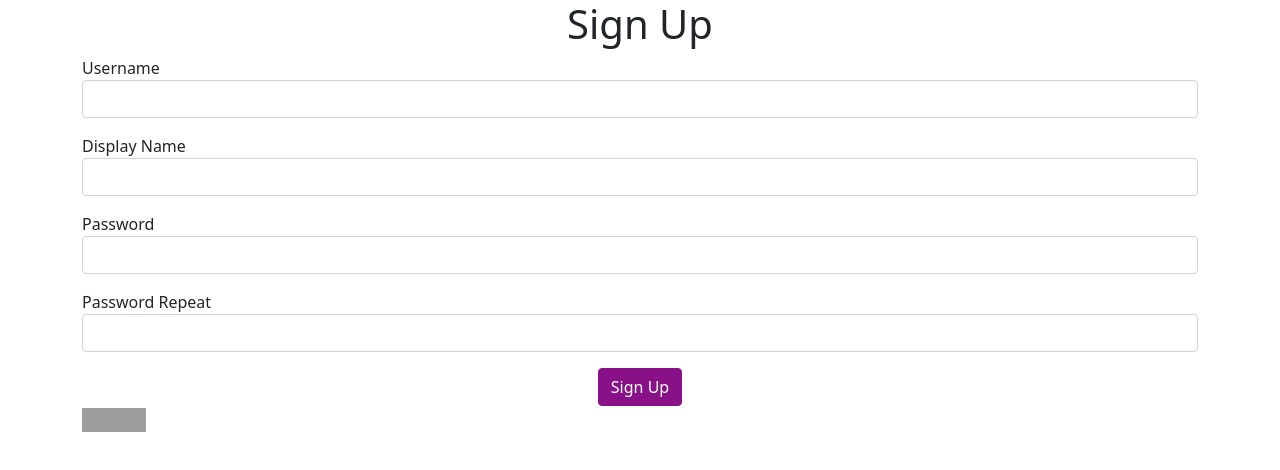
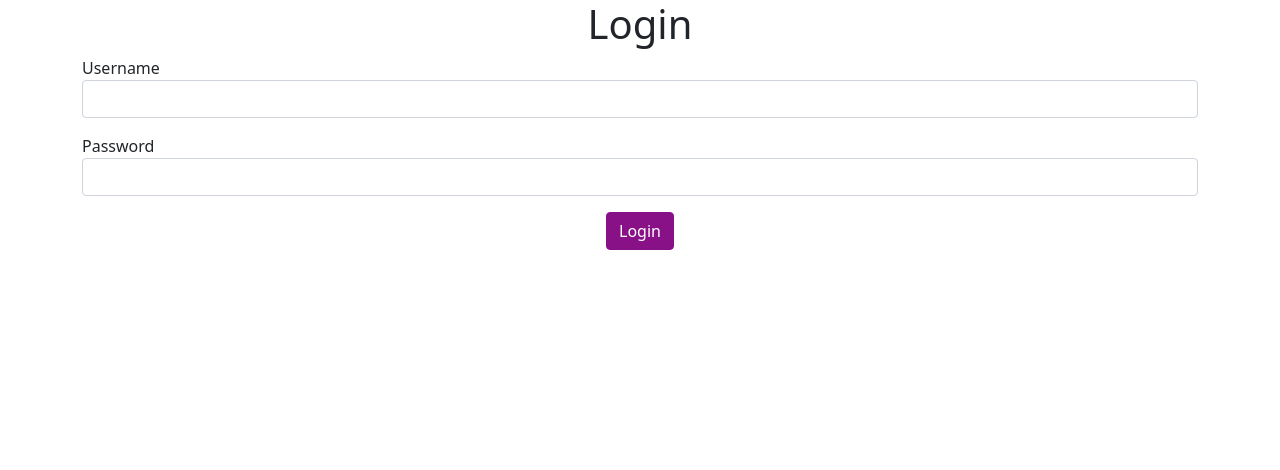
Before and after one commit to utkusenocak/hoxify, a React (Create React App) app in the folder frontend/: page / in a window 1280 px wide. Shown: the top 470 px of the page. Built offline with nearby package versions, Linux system fonts and the light colour scheme; grey boxes are pictures that could not be loaded.

Commit message:
Login Page added

```diff
--- a/frontend/src/index.js
+++ b/frontend/src/index.js
@@ -4,12 +4,13 @@
 import "./bootstrap-override.scss";
 import App from "./App";
 import UserSignupPage from "./pages/UserSignupPage";
+import UserLoginPage from "./pages/UserLoginPage";
 import reportWebVitals from "./reportWebVitals";
 import "./i18n";
 
 ReactDOM.render(
   <React.StrictMode>
-    <UserSignupPage />
+    <UserLoginPage />
   </React.StrictMode>,
   document.getElementById("root")
 );
--- /dev/null
+++ b/frontend/src/pages/UserLoginPage.js
@@ -0,0 +1,37 @@
+import React from "react";
+import Input from "../components/Input";
+
+class UserLoginPage extends React.Component {
+  state = {
+    username: null,
+    password: null,
+  };
+
+  onChange = (event) => {
+    const { name, value } = event.target;
+    this.setState({
+      [name]: value,
+    });
+  };
+  render() {
+    return (
+      <div className="container">
+        <form>
+          <h1 className="text-center">Login</h1>
+          <Input name="username" label="Username" onChange={this.onChange} />
+          <Input
+            name="password"
+            label="Password"
+            type="password"
+            onChange={this.onChange}
+          />
+          <div className="text-center">
+            <button className="btn btn-primary">Login</button>
+          </div>
+        </form>
+      </div>
+    );
+  }
+}
+
+export default UserLoginPage;
```
